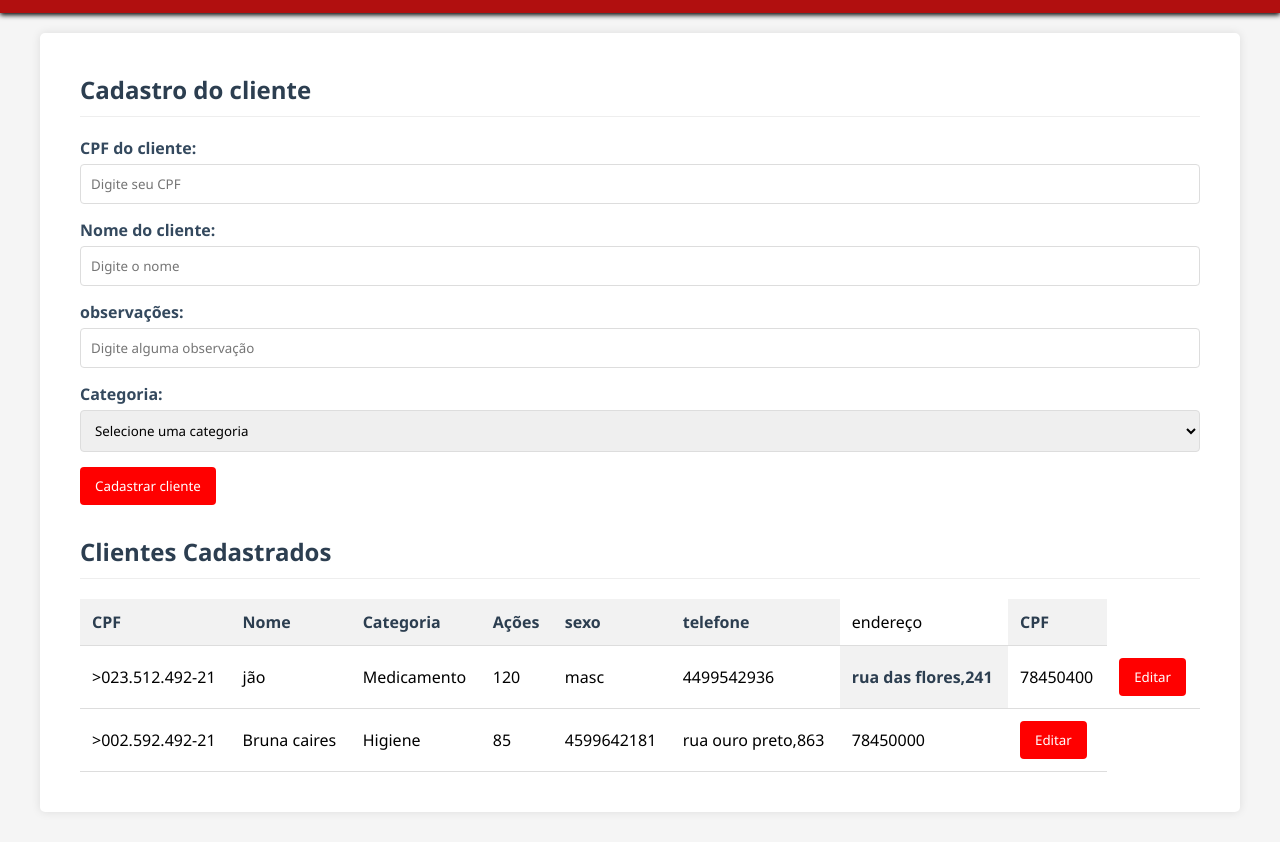
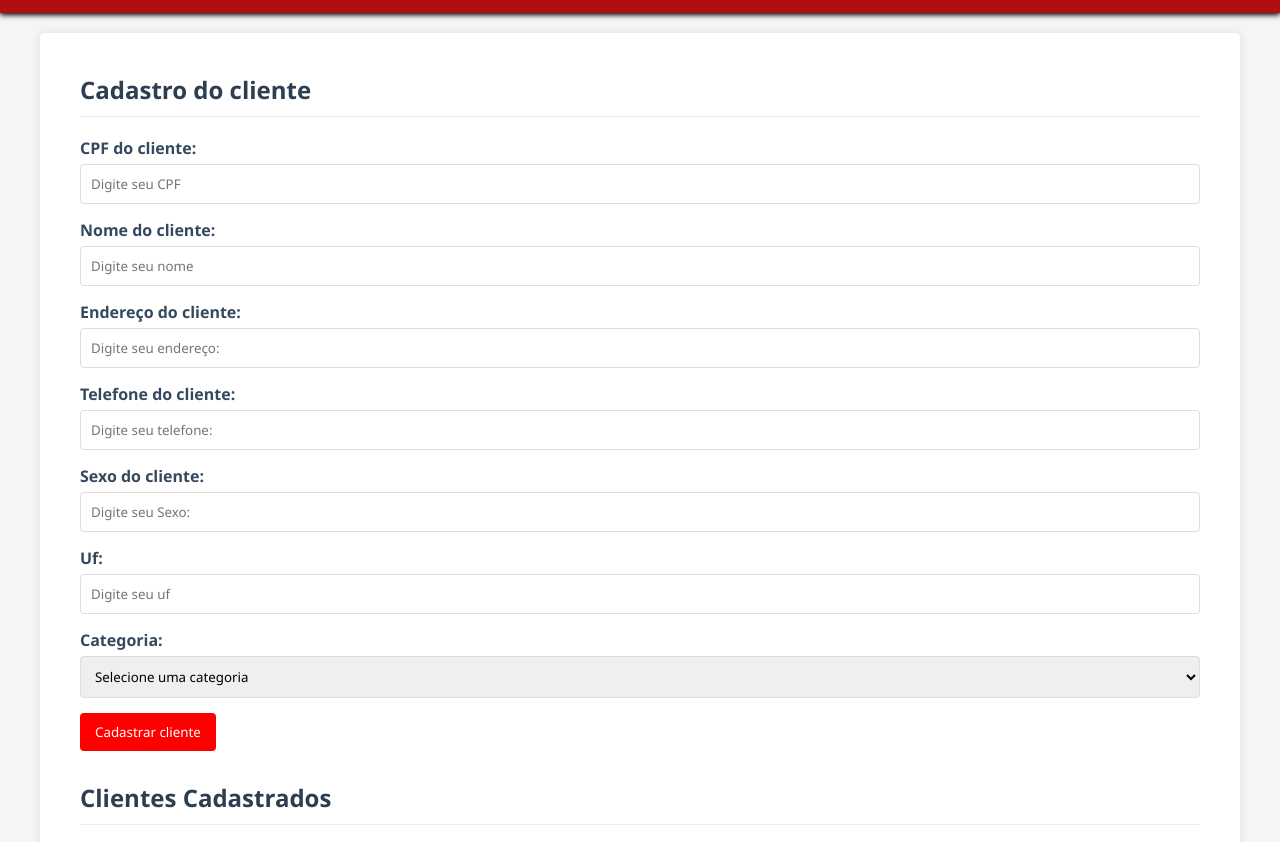
Before and after one commit to joaovitoralbernaz/telas_do_sistema, a plain HTML site: page cliente.html in a window 1280 px wide. Shown: the part 107-949 px from the top of the page. Drawn offline with Linux system fonts and the light colour scheme.

Commit message:
Add files via upload

```diff
--- a/cliente.html
+++ b/cliente.html
@@ -15,7 +15,7 @@
             <div class="tab" onclick="openTab('relatorio')">RELATÓRIO</div>
         </div>
     </header>
-
+    <main>
         <div class="container">
             <!-- Conteúdo da aba CADASTRO -->
             <div id="cadastro" class="content active">
@@ -26,11 +26,23 @@
                 </div>
                 <div class="form-group">
                     <label for="nome">Nome do cliente:</label>
-                <input type="text" id="nome" placeholder="Digite o nome">
+                    <input type="text" id="nome" placeholder="Digite seu nome">
                 </div>
                 <div class="form-group">
-                <label for="descricao">observações:</label>
-                <input type="text" id="descricao" placeholder="Digite alguma observação">
+                <label for="endereco">Endereço do cliente:</label>
+                <input type="text" id="endereco" placeholder="Digite seu endereço:">
+            </div>
+            <div class="form-group">
+                <label for="Telefone">Telefone do cliente:</label>
+                <input type="text" id="telefone" placeholder="Digite seu telefone:">
+            </div>
+            <div class="form-group">
+                <label for="Sexo">Sexo do cliente:</label>
+                <input type="text" id="Sexo" placeholder="Digite seu Sexo:">
+            </div>
+                <div class="form-group">
+                    <label for="uf">Uf:</label>
+                    <input type="text" id="uf" placeholder="Digite seu uf">
                 </div>
                 <div class="form-group">
                     <label for="categoria">Categoria:</label>
@@ -50,36 +62,39 @@
                         <tr>
                             <th>CPF</th>
                             <th>Nome</th>
+                            <th>Endereço</th>
+                            <th>Telefone</th>
+                            <th>Sexo</th>
+                            <th>Uf</th>
                             <th>Categoria</th>
                             <th>Ações</th>
-                        <th>sexo</th>
-                        <th>telefone</th>
-                        <td>endereço</td>
-                        <th>CPF</td>
                         </tr>
                     </thead>
                     <tbody>
                         <tr>
-                        <td>>023.512.492-21</td>
-                        <td>jão </td>
-                        <td>Medicamento</td>
-                        <td>120</td>
-                        <td>masc</td>
-                        <td>4499542936</td>
-                        <th>rua das flores,241</th>
-                        <td>78450400</td>
+                            <td>001.283.509-10</td>
+                            <td>Bruna</td>
+                            <td>Rua Ouro Preto, 100</td>
+                            <td>99177-2948</td>
+                            <td>Feminino</td>
+                            <td>PR</td>
+                            <td>Cosmético</td>
                             <td><button>Editar</button></td>
                         </tr>
                         <tr>
-                        <td>>002.592.492-21</td>
-                        <td> Bruna caires</td>
-                        <td>Higiene</td>
-                        <td>85</td>
-                        <td>4599642181</td>
-                        <td>rua ouro preto,863</td>
-                        <td>78450000</td>
+                            <td>002.433.138-65</td>
+                            <td>Jão</td>
+                            <td>Rua João de Almeida, 72</td>
+                            <td>99920-4974</td>
+                            <td>Feminino</td>
+                            <td>PR</th>
+                            <td>Outros</td>
                             <td><button>Editar</button></td>
                         </tr>
                     </tbody>
                 </table>
             </div>
+        </div>>
+    </main>
+</body>
+</html>
```
Lines whose indentation alone changed are shown as unchanged.
